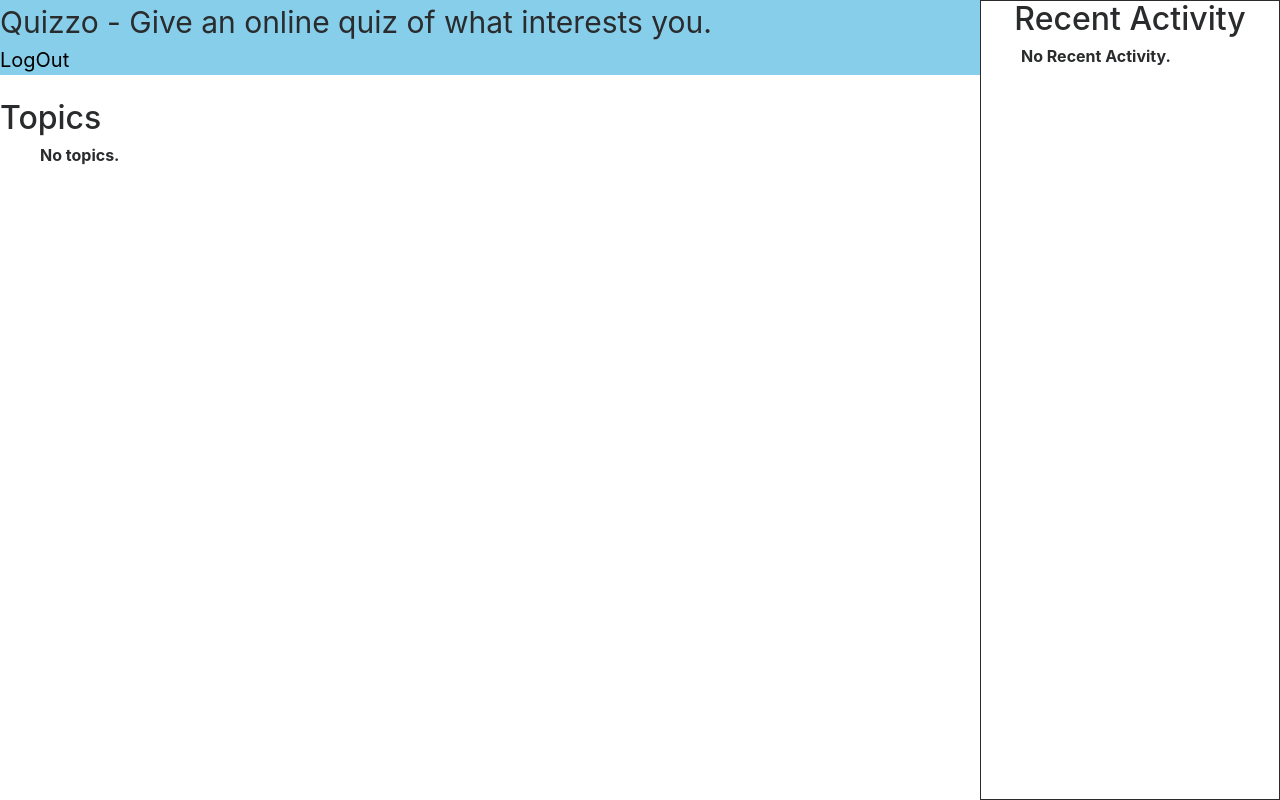
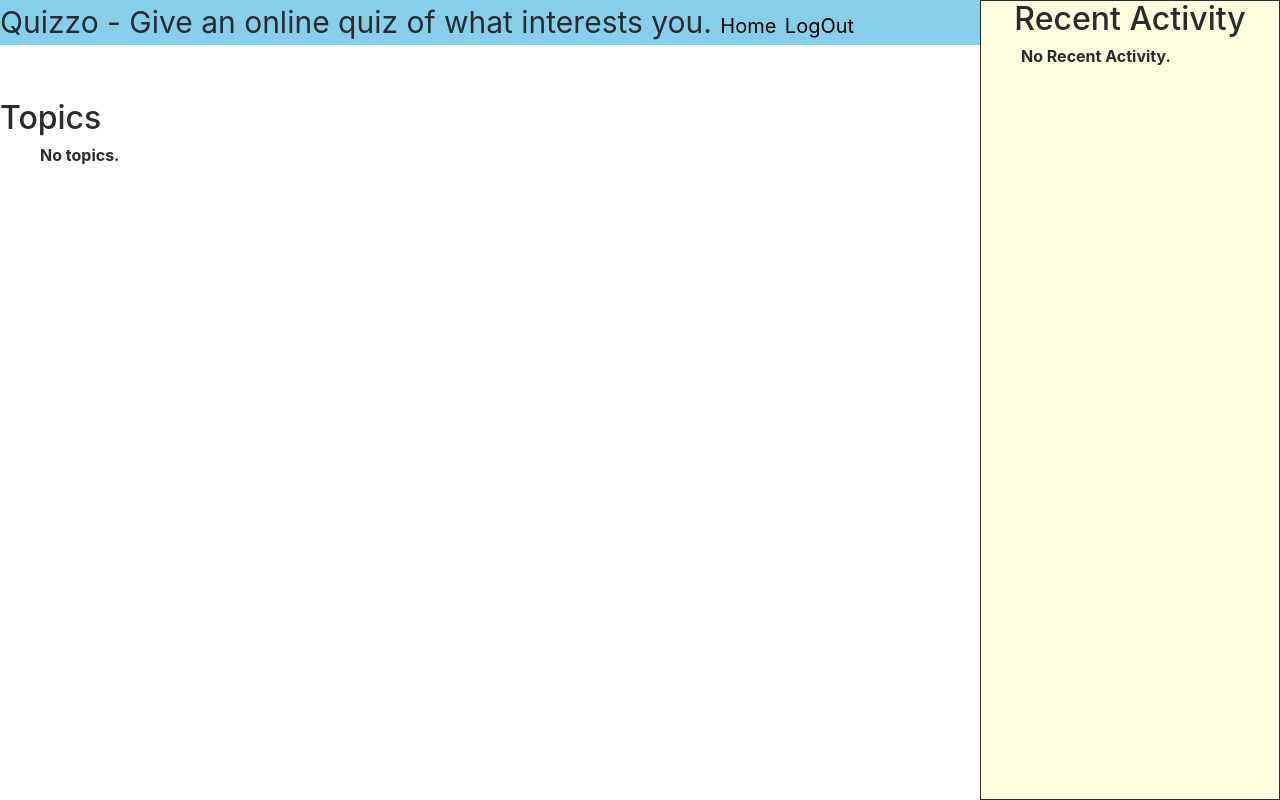
Before and after one commit to darshilthakore/quiz, a Django app: template exam/templates/exam/topics.html in a window 1280 px wide. Run offline with Django 3.2, Linux system fonts and the light colour scheme; the template is opened without the code that fills it, so the values that code supplies are empty; some libraries are stand-ins or nearby versions.

Commit message:
added home button

```diff
--- a/exam/static/exam/style.css
+++ b/exam/static/exam/style.css
@@ -19,7 +19,7 @@
 	z-index: 1;
 	top: 0;
 	right: 0;
-	background-color: white;
+	background-color: lightyellow;
 	overflow-x: hidden;
 }
 
@@ -28,7 +28,7 @@
 	text-decoration: none;
 	font-size: 20px;
 	color: black;
-	display: block;
+/*	display: block;*/
 }
 
 .logout-btn a:hover {
@@ -40,6 +40,7 @@
 	font-size: 30px;
 	font-style: bold;
 	margin-bottom: 300px;
+	display: inline;
 	background-color: skyblue;
 	width: 100%;
 	position: fixed;
@@ -63,3 +64,20 @@ a:hover {
 	color: black;
 	text-decoration: none;
 }
+
+.home-btn a {
+
+	text-decoration: none;
+	font-size: 20px;
+	color: black;
+/*	display: block;*/
+}
+
+.home-btn a:hover {
+  background-color: lightgrey;
+  color: black;
+}
+
+#header div {
+	display: inline;
+}
--- a/exam/templates/exam/base.html
+++ b/exam/templates/exam/base.html
@@ -8,7 +8,9 @@
 	</head>
 	<body class="mainbody">
 		<header id="header">Quizzo - Give an online quiz of what interests you.
-
+			<div class="home-btn">
+				<a href="{% url 'index' %}">Home</a>
+			</div>
 			<div class="logout-btn">
 				<a href="{% url 'logout' %}">LogOut</a>
 			</div>
--- a/exam/templates/exam/result.html
+++ b/exam/templates/exam/result.html
@@ -1,7 +1,7 @@
 {% extends "exam/base.html" %}
 
 {% block title %}
-Your Result
+Your Result | {{user}}
 
 {% endblock %}
 
--- a/exam/templates/exam/test.html
+++ b/exam/templates/exam/test.html
@@ -1,7 +1,7 @@
 {% extends "exam/base.html" %}
 
 {% block title %}
-Test
+Test | {{user}}
 {% endblock %}
 
 {% block body %}
--- a/exam/templates/exam/topics.html
+++ b/exam/templates/exam/topics.html
@@ -1,7 +1,7 @@
 {% extends "exam/base.html" %}
 
 {% block title %}
-Dashboard
+Dashboard | {{user}}
 
 {% endblock %}
 
```
Also changed, not shown: db.sqlite3.
